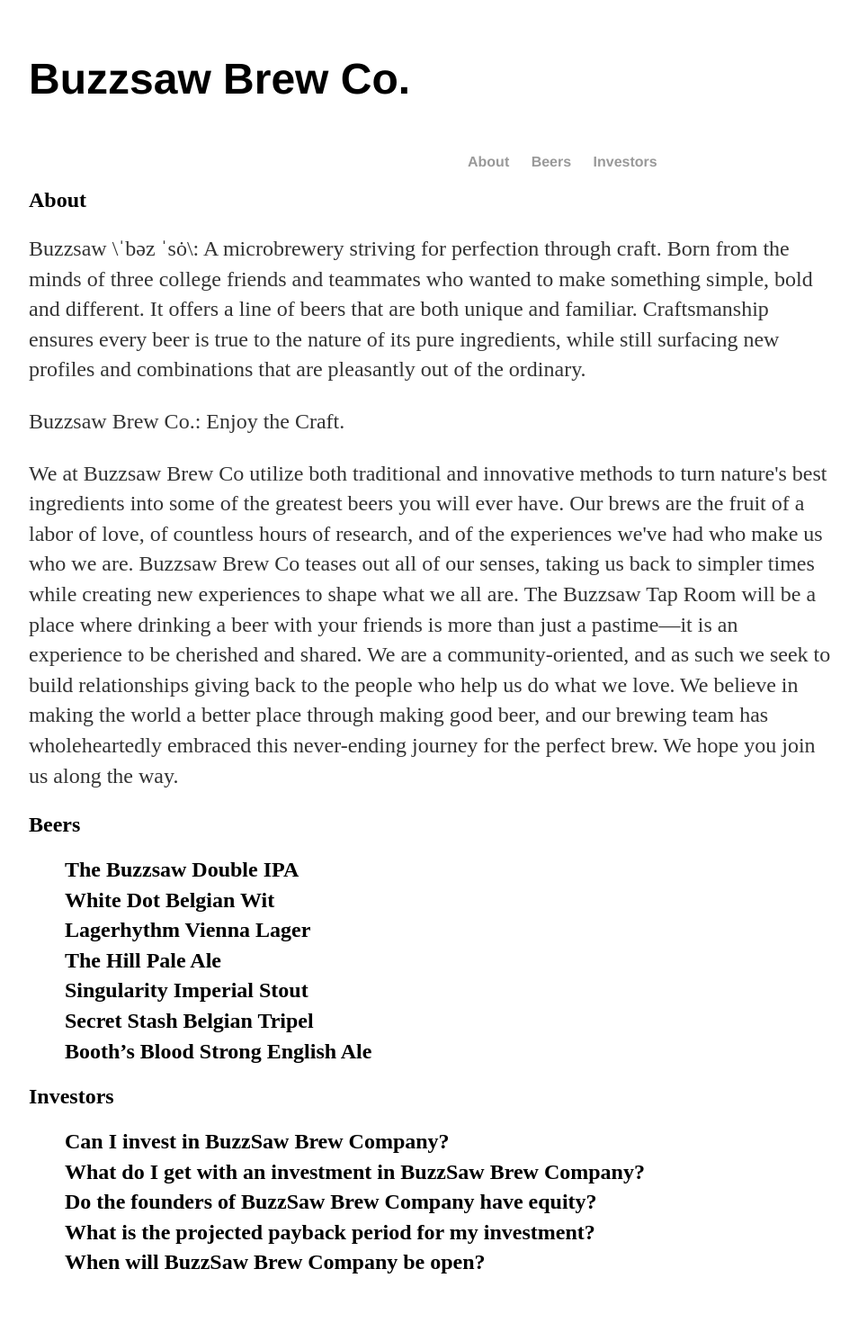
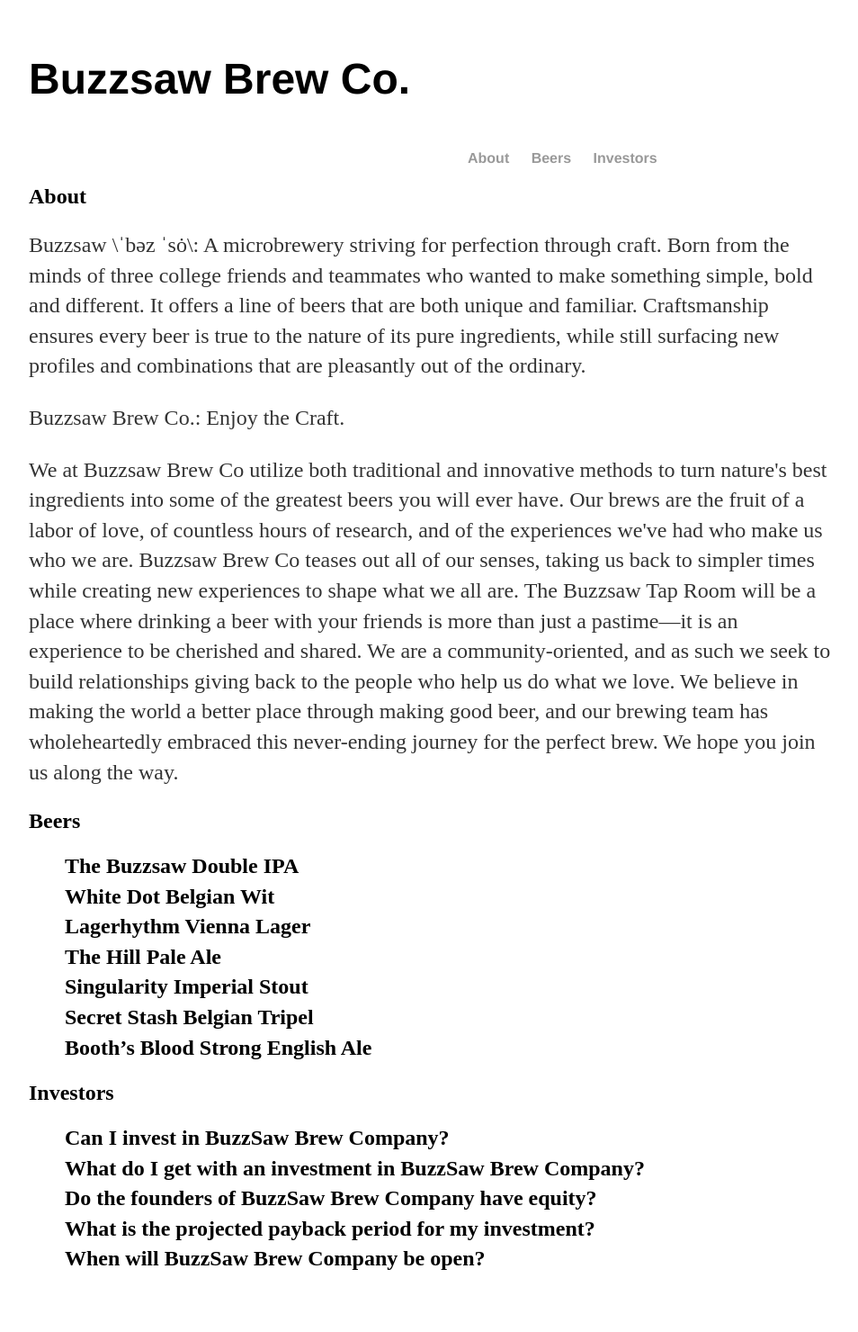
Before and after one commit to arquinn/arquinn.github.io, a Jekyll site: the page built from test.html, in a window 1280 px wide. Shown: the whole page at 90% size, without its empty margins (160-1114 px from the left). Built offline with Jekyll 4.4.1, drawn with Linux system fonts in a browser that asks for light colours; nearby versions of some CDN libraries.

Commit message:
Update test.css

```diff
--- a/css/test.css
+++ b/css/test.css
@@ -8,7 +8,7 @@ body {
     list-style: none;
     font-weight: bold;
     padding-left: 50%;
-    padding-top: .5em;
+    padding-top: .25em;
  }
 
  .fixed {
```
